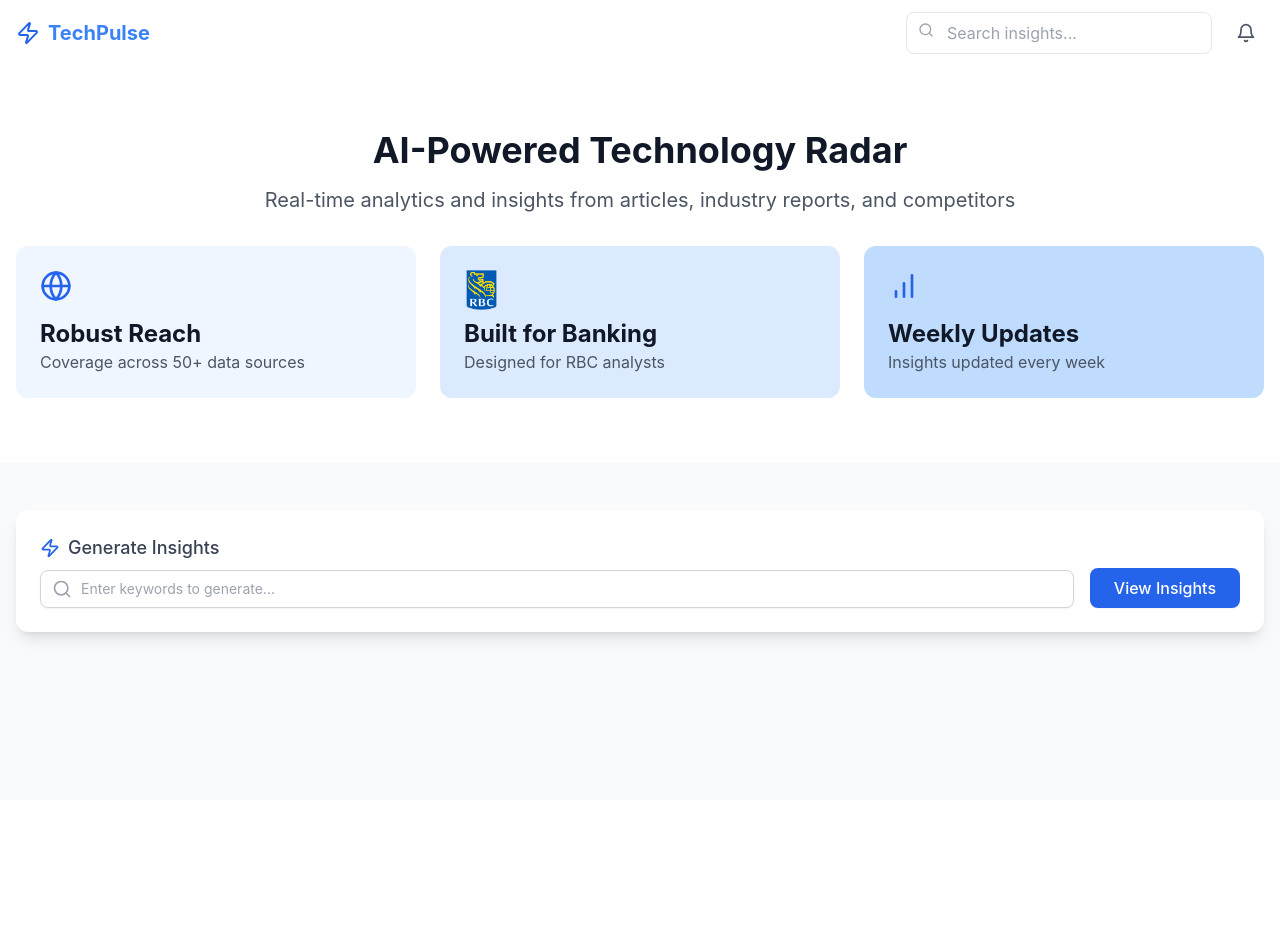
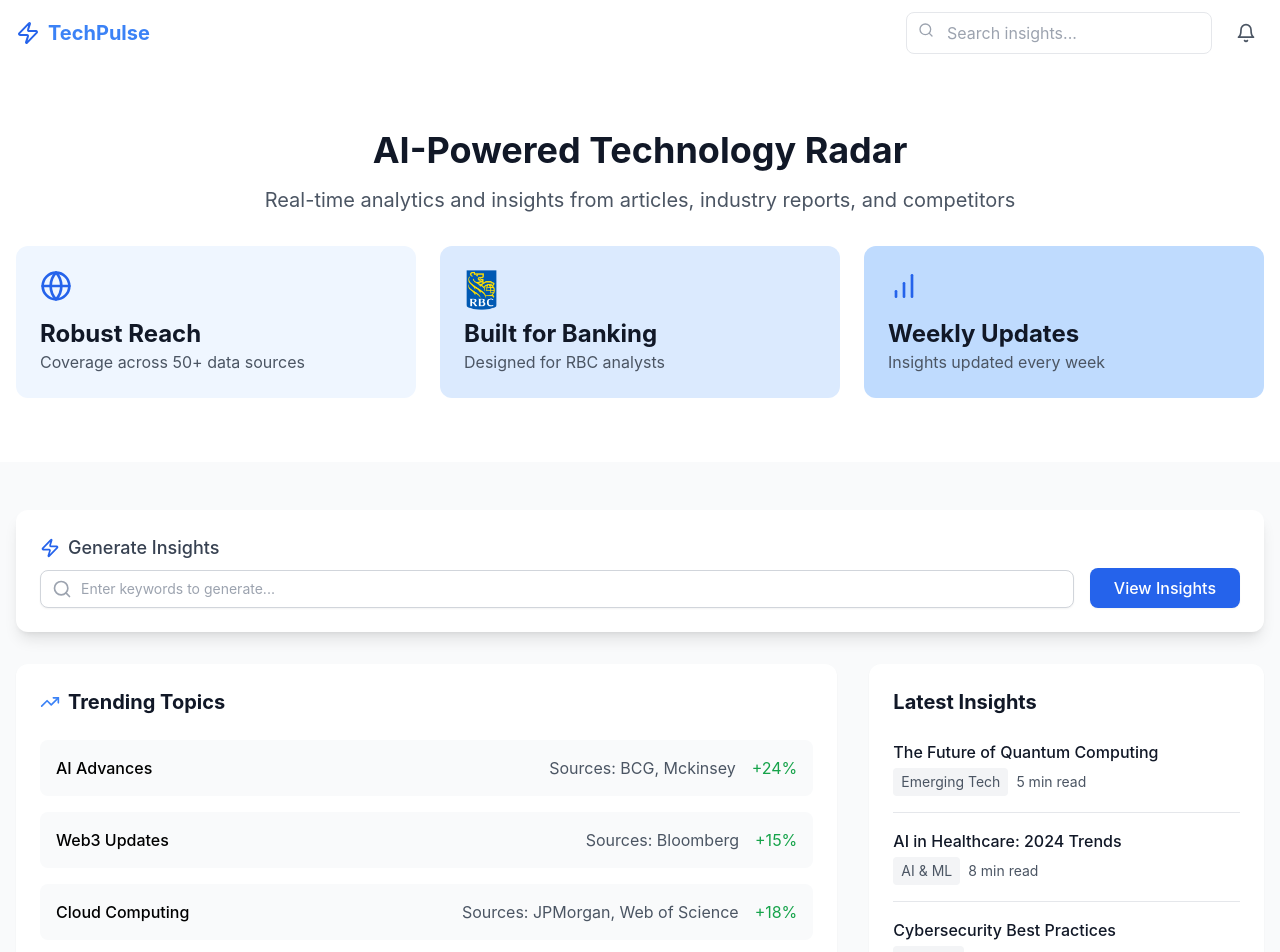
Before and after one commit to AndrewBliss4/techpulse, a React (Create React App) app in the folder techpulse/client/techpulse_app/: page / in a window 1280 px wide. Shown: the top 952 px of the page. Before the commit the page ends 800 px from the top, so only its background shows below. Built offline with nearby package versions, Linux system fonts and the light colour scheme.

Commit message:
Revert "Merge branch 'main' of https://github.com/AndrewBliss4/techpulse"
This reverts commit cc67f7fa848c31417499c7ec654e8d61a4f14f5e, reversing
changes made to 0c898663b8e10fb034bf5b1ee8933c62b49825ff.

```diff
--- a/techpulse/client/techpulse_app/src/components/Home.js
+++ b/techpulse/client/techpulse_app/src/components/Home.js
@@ -6,28 +6,23 @@
 import parse from 'html-react-parser';
 
 const Home = () => {
-  // const trendingTopics = [
-  //   { title: "AI Advances", sources: "BCG, Mckinsey", trend: "+24%" },
-  //   { title: "Web3 Updates", sources: "Bloomberg", trend: "+15%" },
-  //   { title: "Cloud Computing", sources: "JPMorgan, Web of Science", trend: "+18%" }
-  // ];
+  const trendingTopics = [
+    { title: "AI Advances", sources: "BCG, Mckinsey", trend: "+24%" },
+    { title: "Web3 Updates", sources: "Bloomberg", trend: "+15%" },
+    { title: "Cloud Computing", sources: "JPMorgan, Web of Science", trend: "+18%" }
+  ];
 
-  // const latestInsights = [
-  //   { title: "The Future of Quantum Computing", category: "Emerging Tech", readTime: "5 min" },
-  //   { title: "AI in Healthcare: 2024 Trends", category: "AI & ML", readTime: "8 min" },
-  //   { title: "Cybersecurity Best Practices", category: "Security", readTime: "6 min" }
-  // ];
+  const latestInsights = [
+    { title: "The Future of Quantum Computing", category: "Emerging Tech", readTime: "5 min" },
+    { title: "AI in Healthcare: 2024 Trends", category: "AI & ML", readTime: "8 min" },
+    { title: "Cybersecurity Best Practices", category: "Security", readTime: "6 min" }
+  ];
 
   //useStates for GPT output
   const [searchTerm, setSearchTerm] = useState("");
   const [textResult, setTextResult] = useState("");
-
-  const [trendingTopics, setTrendingTopics] = useState([]);
-  const [latestInsights, setLatestInsights] = useState([]);
-
   const [loading, setLoading] = useState(false);
   const [renderText, setRenderText] = useState(false);
-  const [renderTrends, setRenderTrends] = useState(false);
 
   //function to fetch gpt data from server
   const handleSubmit = async (e) => {
@@ -36,37 +31,13 @@
     setLoading(true);
     //reset the old output
     setRenderText(false);
-    //reset trends
-    setRenderTrends(false);
 
     e.preventDefault()
 
     axios.post('http://localhost:4000/gpt', { prompt: searchTerm }).then((resp) => {
-
-      let resultArr = resp.data.split("***");
-
-      setTextResult(resultArr[0]);
-
-      //Handle trends
-      let tempTrendingTopics = [];
-      for (const entry of resultArr[1].split("/")) {
-        tempTrendingTopics.push(JSON.parse(entry));
-      };
-
-      setTrendingTopics(tempTrendingTopics);
-
-      //Handle Top Insights
-      let tempInsights = [];
-      for (const entry of resultArr[2].split("/")) {
-        tempInsights.push(JSON.parse(entry));
-      };
-
-      setLatestInsights(tempInsights);
-
+      setTextResult(resp.data);
       console.log(resp.data);
-
       setRenderText(true);
-      setRenderTrends(true);
 
     }).catch((err) => {
       console.log(err);
@@ -219,7 +190,7 @@
 
         <div className="grid grid-cols-1 lg:grid-cols-3 gap-8">
           {/* Trending Topics */}
-          { renderTrends && <div className="lg:col-span-2">
+          <div className="lg:col-span-2">
             <div className="bg-white p-6 rounded-xl shadow-sm">
               <div className="flex items-center space-x-2 mb-6">
                 <TrendingUp className="h-5 w-5 text-blue-500" />
@@ -237,10 +208,10 @@
                 ))}
               </div>
             </div>
-          </div>}
+          </div>
 
           {/* Latest Insights */}
-          { renderTrends && <div className="bg-white p-6 rounded-xl shadow-sm">
+          <div className="bg-white p-6 rounded-xl shadow-sm">
             <h2 className="text-xl font-bold text-gray-900 mb-6">Latest Insights</h2>
             <div className="space-y-4">
               {latestInsights.map((insight, index) => (
@@ -248,12 +219,12 @@
                   <h3 className="font-medium text-gray-900 mb-1">{insight.title}</h3>
                   <div className="flex items-center text-sm text-gray-600">
                     <span className="bg-gray-100 px-2 py-1 rounded">{insight.category}</span>
-                    <span className="ml-2">{insight.date}</span>
+                    <span className="ml-2">{insight.readTime} read</span>
                   </div>
                 </div>
               ))}
             </div>
-          </div>}
+          </div>
         </div>
       </div>
     </div>
```
Also changed, not shown: 2 other files (tests, documents, lock files or other folders).
